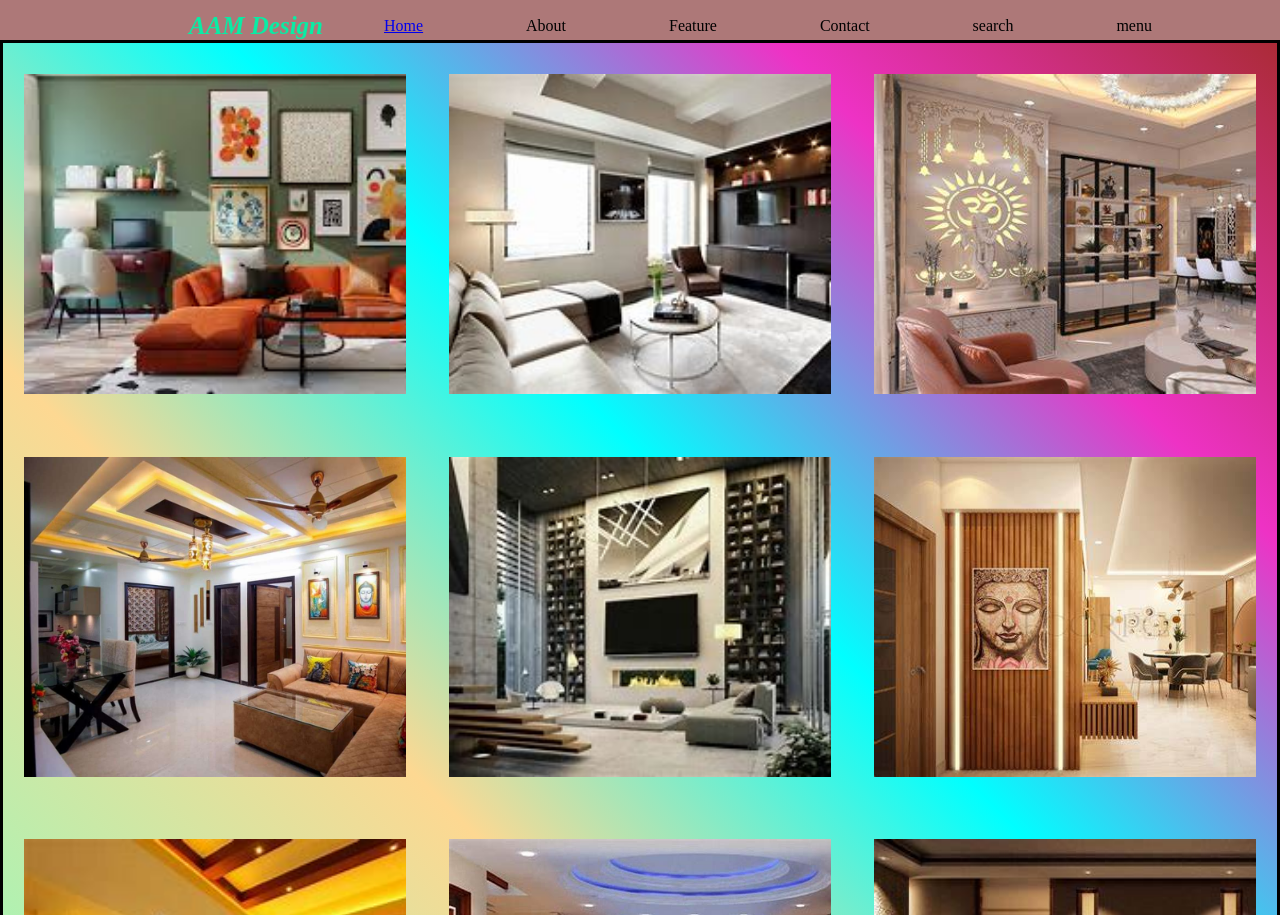
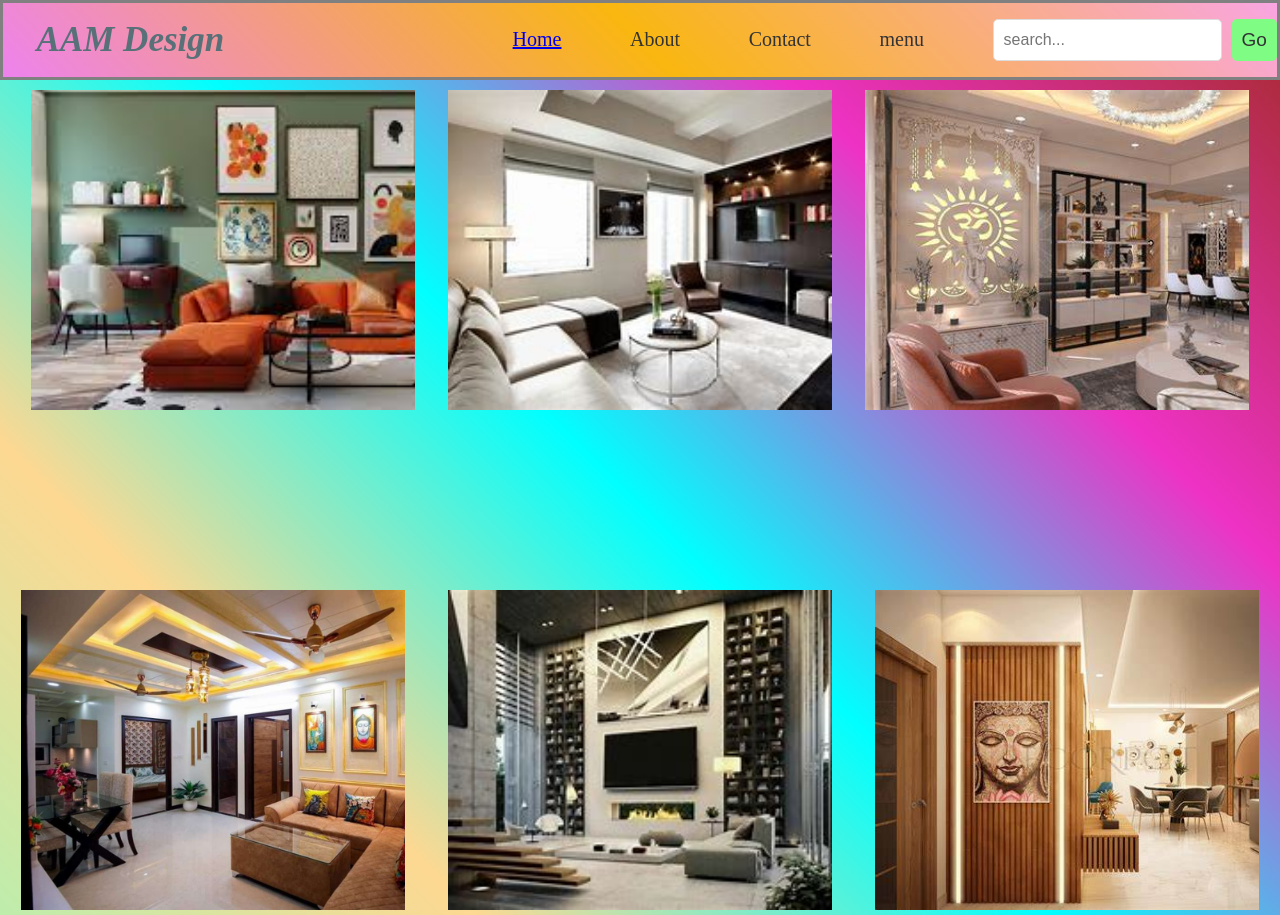
Before and after one commit to Stylish5545/AAM-Developer, a plain HTML site: page order.html in a window 1280 px wide. Shown: the top 915 px of the page. Drawn offline with Linux system fonts and the light colour scheme.

Commit message:
version4.0

```diff
--- a/order.css
+++ b/order.css
@@ -1,42 +1,84 @@
-*{
+* {
     margin: 0%;
     padding: 0%;
     box-sizing: border-box;
 }
+
 .nav {
-     /* border: solid; */
-     height: 5vh;
+    border: solid gray;
+    height: 10vh;
     width: 100%;
     display: flex;
-     justify-content: center;
-     align-items: end;
-     position: sticky;
-     background-color: rgb(173, 120, 120);
+    justify-content: space-between;
+    align-items: center;
+    background-image: linear-gradient(45deg, violet, rgb(249, 183, 16), rgb(249, 165, 226));
+    position: fixed;
 
 }
 
+
+
+
 .main {
-     height: 250vh;
+    height: 270vh;
     width: 100%;
     background-image: linear-gradient(45deg, rgb(243, 200, 200), rgb(200, 200, 252), rgb(177, 241, 177), rgb(253, 216, 146), aqua, rgb(238, 50, 197), brown);
 
 
 }
 
+.search {
+    display: flex;
+    align-items: center;
+    margin-right: 0;
+
+}
+
+.search form {
+    display: flex;
+    margin: 0;
+}
+
+.search input {
+    padding: 10px;
+    border: 1px solid #ddd;
+    outline: none;
+    border-radius: 5px;
+    margin-right: 10px;
+    font-size: 16px;
+
+
+}
+
+.search input:hover {
+    border: 1px solid rgb(255, 30, 0);
+}
+
+.search button {
+    padding: 10px;
+    background-color: #7efc84;
+    border: none;
+    border-radius: 5px;
+    color: #333;
+    font-size: 19px;
+    cursor: pointer;
 
 
 
+}
 
-
-
+.search button:hover {
+    background-color: #ccc;
+}
 
 .one {
     height: 70%;
     width: 20%;
     /* border: solid; */
     padding: 2px;
-     color: rgb(9, 236, 164);
-     font-size: 25px;
+color:#587078;
+font-size: 35px;
+font-weight: bolder;
 display: flex;
 justify-content: center;
 align-items: center;
@@ -46,9 +88,13 @@
 
 
 }
+.one:hover{
+    color: rgb(255, 30, 0);
+    font-weight: 300;
+}
 
- .two {
-     height: 70%;
+.two{
+    height:70%;
     width: 60%;
 /* border: solid; */
 display: flex;
@@ -56,19 +102,37 @@
 justify-content: space-between;
 align-items: center;
 }
+ .two p{
+    font-size: 20px;
+    color: #333;
+    text-decoration: none;
+    transition: 0.3s ease;
+ }
+ .two p:hover{
+    color: rgb(255, 30, 0);
+    font-size: 30px;
 
- .father{
-    height: 200vh;
+ }
+.father {
+    height: 250vh;
     width: 100%;
-    border: solid;
+    /* border: solid; */
+    display: flex;
+    justify-content:space-around;
+    flex-direction: column;
+    background-image: linear-gradient(45deg,30%blue,30%pink,30%red,);
+
+
 }
+
 .PH {
     height: 24%;
     width: 100%;
     display: flex;
-     justify-content: space-around;
+    justify-content: space-evenly;
     align-items: center;
     /* border: solid; */
+    /* margin: 25px; */
 
 
 }
@@ -102,9 +166,9 @@
 }
 
 
- .photo1{
+.photo1 {
     height: 40vh;
-     width: 30%;
+    width: 30vw;
     margin: 2px;
     padding: 2px;
     /* border: solid; */
@@ -113,99 +177,123 @@
     background-size: cover;
 
 }
+
+/* .photo1:hover */
+/* scale: 1.1; */
+
 .photo2 {
     height: 40vh;
-     width: 30%;
+    width: 30vw;
     margin: 2px;
     padding: 2px;
     /* border: solid; */
     background-image: url(./ph3.jpg);
     background-repeat: no-repeat;
     background-size: cover;
- }.photo3 {
+}
+
+.photo3 {
     height: 40vh;
-     width: 30%;
+    width: 30vw;
     margin: 2px;
     padding: 2px;
     /* border: solid; */
     background-image: url(./ph4.jpg);
     background-repeat: no-repeat;
     background-size: cover;
- }.photo4 {
+}
+
+.photo4 {
     height: 40vh;
-     width: 30%;
+   width: 30vw;
     margin: 2px;
     padding: 2px;
     /* border: solid; */
     background-image: url(./ph5.jpg);
     background-repeat: no-repeat;
     background-size: cover;
- }.photo5 {
+}
+
+.photo5 {
     height: 40vh;
-     width: 30%;
+    width: 30vw;
     margin: 2px;
     padding: 2px;
     /* border: solid; */
     background-image: url(./ph6.jpg);
     background-repeat: no-repeat;
     background-size: cover;
- }.photo6 {
+}
+
+.photo6 {
     height: 40vh;
-     width: 30%;
+    width: 30vw;
     margin: 2px;
     padding: 2px;
     /* border: solid; */
     background-image: url(./ph2.jpg);
     background-repeat: no-repeat;
     background-size: cover;
- }.photo7 {
+}
+
+.photo7 {
     height: 40vh;
-     width: 30%;
+   width: 30vw;
     margin: 2px;
     padding: 2px;
     /* border: solid; */
     background-image: url(./ph7.jpg);
     background-repeat: no-repeat;
     background-size: cover;
- }.photo8 {
+}
+
+.photo8 {
     height: 40vh;
-     width: 30%;
+    width: 30vw;
     margin: 2px;
     padding: 2px;
     /* border: solid; */
     background-image: url(./ph8.jpg);
     background-repeat: no-repeat;
     background-size: cover;
- }.photo9 {
+}
+
+.photo9 {
     height: 40vh;
-     width: 30%;
+    width: 30vw;
     margin: 2px;
     padding: 2px;
     /* border: solid; */
     background-image: url(./ph9.jpg);
     background-repeat: no-repeat;
     background-size: cover;
- }.photo10 {
+}
+
+.photo10 {
     height: 40vh;
-     width: 30%;
+    width: 30vw;
     margin: 2px;
     padding: 2px;
     /* border: solid; */
     background-image: url(./ph10.jpg);
     background-repeat: no-repeat;
     background-size: cover;
- }.photo11 {
+}
+
+.photo11 {
     height: 40vh;
-     width: 30%;
+   width: 30vw;
     margin: 2px;
     padding: 2px;
     /* border: solid; */
     background-image: url(./ph11.jpg);
     background-repeat: no-repeat;
     background-size: cover;
- }.photo12 {
+}
+
+.photo12 {
     height: 40vh;
-     width: 30%;
+    width: 30vw;
     margin: 2px;
     padding: 2px;
     /* border: solid; */
--- a/order.html
+++ b/order.html
@@ -15,32 +15,56 @@
             <div class="two">
                 <p><a href="index.html">Home</a></p>
                 <p>About</p>
-                <p>Feature</p>
+
                 <p>Contact</p>
-                <p>search</p>
+
                 <p>menu</p>
+                <div class="search">
+                    <form>
+                        <input type="text" placeholder="search...">
+                        <a href="https://www.gooogle.com">
+                        <button type="submit">Go</button>
+                        </a>
+                    </form>
+                </div>
             </div>
         </div>
         <div class="father">
             <div class="PH">
+                <a href="https://www.dreamhost.com/">
                 <div class="photo1"></div>
-                <div class="photo2"></div>
-                <div class="photo3"></div>
+
+                </a>
+                 <a href="https://www.dreamhost.com/">
+                <div class="photo2"></div></a>
+                 <a href="https://www.dreamhost.com/">
+                <div class="photo3"></div></a>
+
             </div>
             <div class="PH1">
-                <div class="photo4"></div>
-                <div class="photo5"></div>
-                <div class="photo6"></div>
+                 <a href="https://www.dreamhost.com/">
+                <div class="photo4"></div></a>
+
+                <a href="https://www.dreamhost.com/">
+                <div class="photo5"></div></a>
+                <a href="https://www.dreamhost.com/">
+                <div class="photo6"></div></a>
             </div>
             <div class="PH2">
-                <div class="photo7"></div>
-                <div class="photo8"></div>
-                <div class="photo9"></div>
+                <a href="https://www.dreamhost.com/">
+                <div class="photo7"></div></a>
+                <a href="https://www.dreamhost.com/">
+                <div class="photo8"></div></a>
+                <a href="https://www.dreamhost.com/">
+                <div class="photo9"></div></a>
             </div>
             <div class="PH3">
-                <div class="photo10"></div>
-                <div class="photo11"></div>
-                <div class="photo12"></div>
+                <a href="https://www.dreamhost.com/">
+                <div class="photo10"></div></a>
+                <a href="https://www.dreamhost.com/">
+                <div class="photo11"></div></a>
+                <a href="https://www.dreamhost.com/">
+                <div class="photo12"></div></a>
             </div>
         </div>
     </div>
--- a/style.css
+++ b/style.css
@@ -19,7 +19,7 @@ box-sizing: border-box;
     display: flex;
     justify-content: space-between;
     align-items: center;
-    background-color: rgb(141, 184, 240);
+    background-image:linear-gradient( 45deg,violet ,rgb(249, 183, 16),rgb(249, 165, 226));
     position: fixed;
 
 }
@@ -29,7 +29,7 @@ box-sizing: border-box;
     width: 20%;
     /* border: solid; */
     padding: 2px;
-color:rgb(9, 236, 164);
+color:#587078;
 font-size: 35px;
 font-weight: bolder;
 display: flex;
@@ -109,18 +109,42 @@ height: 40vh;
 width: 25%;
 opacity: 80%;
 margin: 90px;
+
+
+
+
 }
+.A-section{
+    position: fixed;
+left: 20px;
+
+color:white ;
+
+
+
+
+}
+
+
+
+
+
+
 .A-section:hover{
-    color: rgb(3, 10, 100);
+    color: rgb(246, 246, 8);
+    /* position: fixed; */
+
 
 }
 h1{
 font-size: 55px;
+/* position: fixed; */
 
 }
 h5{
     font-size: 19px;
 }
+
 .master{
     height: 80%;
 width: 100%;
@@ -129,6 +153,7 @@ margin: 2px;
 display: flex;
 justify-content:flex-end;
 align-items: center;
+
 
 }
 .B-section{
@@ -143,16 +168,7 @@ background-image: url(./gh.png)
 /* background-size: cover; */
 
 }
-.A-section{
-    position: absolute;
-left: 20px;
 
-color:white ;
-
-
-
-
-}
 .order{
     font-size: 25px;
     height: 100px;
@@ -167,7 +183,7 @@ justify-content: center;
 align-items: center;
 position: absolute;
 left: 82%;
-top: 110%;
+top: 100%;
 
 animation: animate 1s infinite linear;
 background-image: linear-gradient(45deg,rgb(243, 200, 200),rgb(200, 200, 252),rgb(177, 241, 177),rgb(253, 216, 146),aqua,pink,brown);
@@ -175,8 +191,11 @@ background-image: linear-gradient(45deg,rgb(243, 200, 200),rgb(200, 200, 252),rg
 @keyframes animate{
     0%
 }
+.order:hover{
+font: size 33px;
+}
 
 .one p:hover{
-    background-color:aqua;
+    /* background-color:aqua; */
 
 }
```
Also changed, not shown: index.html (+12 -2 lines). Lines whose indentation alone changed are shown as unchanged.
